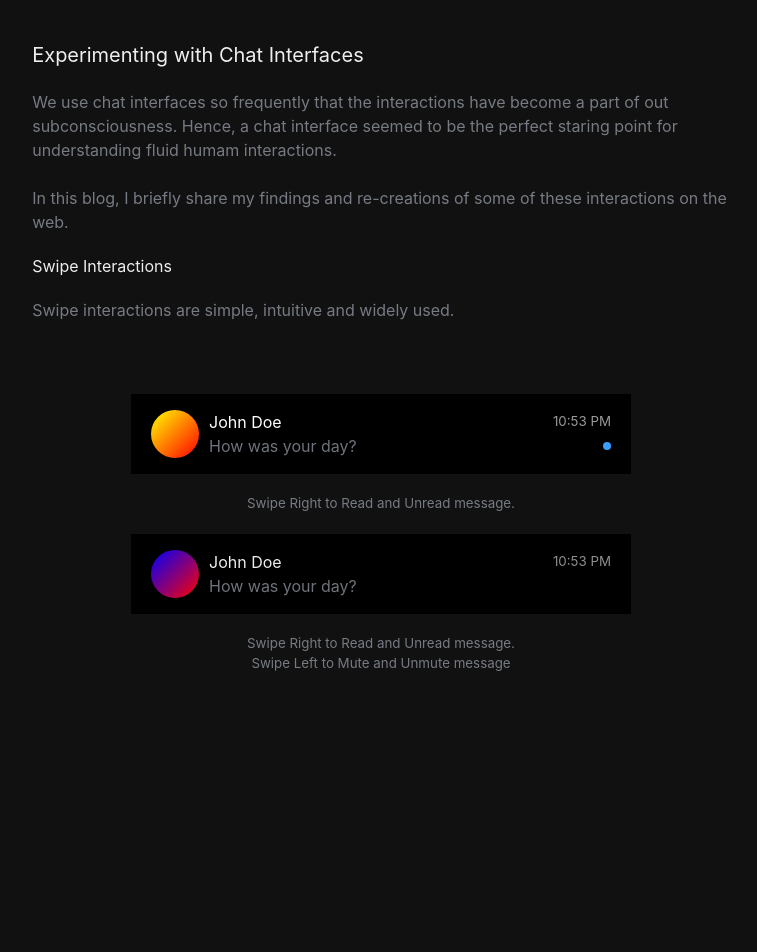
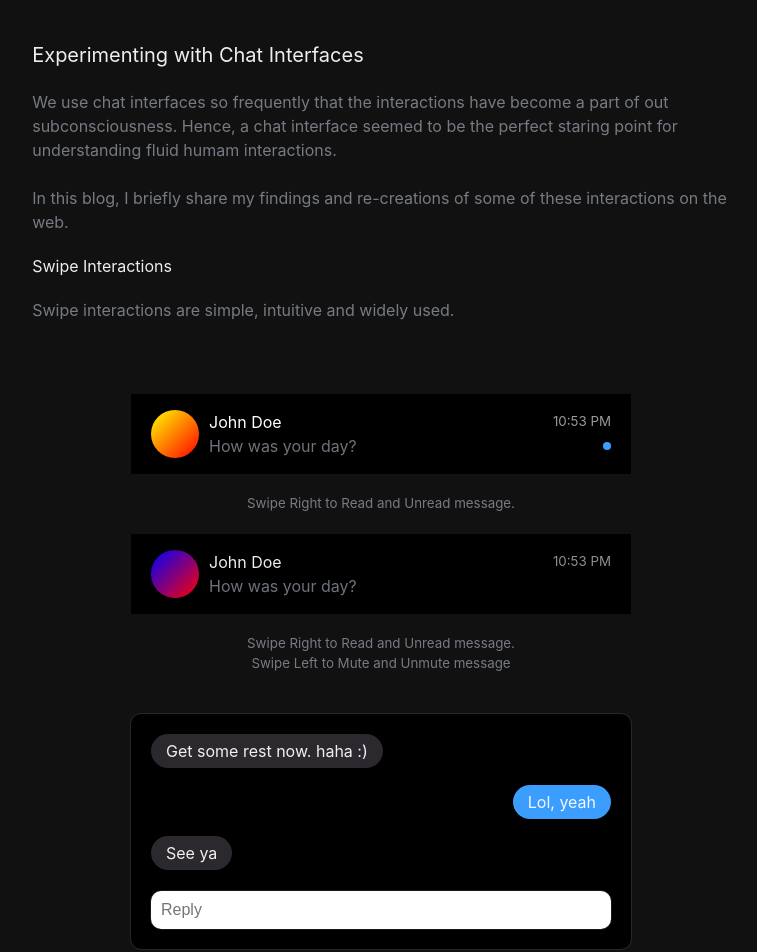
Before and after one commit to harsh-1923/ui-scrible, a React (Vite) app in the folder client/: page /components/chat-interfaces in a window 1280 px wide. Shown: the top 952 px of the page, without its empty margins (259-1016 px from the left). Built offline with nearby package versions, Linux system fonts and the light colour scheme; the HTML template or start-up script is replaced by a standard one.

Commit message:
swipe to reply

```diff
--- a/client/index.html
+++ b/client/index.html
@@ -3,7 +3,7 @@
   <head>
     <meta charset="UTF-8" />
     <link rel="icon" type="image/svg+xml" href="/vite.svg" />
-    <meta name="viewport" content="width=device-width, initial-scale=1.0" />
+    <meta name="viewport" content="width=device-width, initial-scale=1.0 " />
     <title>ScribleUI</title>
   </head>
   <body>
--- a/client/src/Pages/Demo/ChatInterfaces/ChatInterfaces.jsx
+++ b/client/src/Pages/Demo/ChatInterfaces/ChatInterfaces.jsx
@@ -11,6 +11,7 @@ import MarkChatReadIcon from "@mui/icons-material/MarkChatRead";
 import MarkChatUnreadIcon from "@mui/icons-material/MarkChatUnread";
 import ChatVariantV2 from "../../../ui/ChatVariantV2/ChatVariantV2";
 import ChatVariantV3 from "../../../ui/ChatVariantV3/ChatVariantV3";
+import SwipeToReply from "../../../ui/SwipeToReply/SwipeToReply";
 
 const ChatVariant1 = ({
   name = "John Doe",
@@ -62,9 +63,9 @@ const ChatVariant1 = ({
 };
 
 const ChatInterfaces = () => {
-  useEffect(() => {
-    toast.info("This page is a work in progress.");
-  }, []);
+  // useEffect(() => {
+  //   toast.info("This page is a work in progress.");
+  // }, []);
   return (
     <div className="ci-wrap">
       <DemoTitle title={"Experimenting with Chat Interfaces"} />
@@ -87,9 +88,7 @@ const ChatInterfaces = () => {
         Swipe interactions are simple, intuitive and widely used.
       </p>
       <br />
-      {/* <DemoArea>
-        <ChatVariant1 />
-      </DemoArea> */}
+
       <br />
       <br />
       <ChatVariant1 />
@@ -106,6 +105,8 @@ const ChatInterfaces = () => {
 
       {/* <ChatVariantV3 /> */}
 
+      <SwipeToReply />
+
       <div className="filler" />
     </div>
   );
--- a/client/src/index.css
+++ b/client/src/index.css
@@ -26,6 +26,12 @@
   background-color: var(--background-dark);
 }
 
+input[type="text"],
+input[type="number"],
+textarea {
+  font-size: 16px;
+}
+
 ::-webkit-scrollbar {
   display: none;
 }
--- /dev/null
+++ b/client/src/ui/SwipeToReply/SwipeToReply.css
@@ -0,0 +1,109 @@
+.str-wrap {
+  --sender-bg: #2b292d;
+  --reciever-bg: #3b9eff;
+  background-color: black;
+  outline: var(--outline-muted);
+  width: 90%;
+  max-width: 500px;
+  padding: 20px;
+  border-radius: 10px;
+  margin-top: 40px;
+  overflow: hidden;
+}
+
+.message-wrap {
+  width: 100%;
+  display: flex;
+  align-items: center;
+  justify-content: flex-start;
+  z-index: -100;
+}
+
+.reply-icon {
+  opacity: 0;
+}
+
+.reply-icon {
+  animation: reveal 1s ease-in-out;
+}
+
+@keyframes reveal {
+  0% {
+    opacity: 0;
+  }
+  100% {
+    opacity: 0.8;
+  }
+}
+.message {
+  margin-left: -22px;
+  z-index: 100;
+  max-width: 80%;
+  display: flex;
+  align-items: center;
+  background-color: var(--sender-bg);
+  border-radius: 20px;
+  padding: 5px 15px;
+  margin-bottom: 1px;
+}
+
+.message:where([data-state-sender="false"]) {
+  justify-content: flex-end;
+  background-color: var(--reciever-bg);
+}
+
+.message-wrap:where([data-state-sender="false"]) {
+  justify-content: flex-end;
+}
+
+.message-wrap.message-wrap:where([data-state-sender="false"])
+  + .message-wrap:where([data-state-sender="true"]) {
+  margin-top: 16px;
+}
+
+.message-wrap.message-wrap:where([data-state-sender="true"])
+  + .message-wrap:where([data-state-sender="false"]) {
+  margin-top: 16px;
+}
+
+.form {
+  position: relative;
+}
+
+.str-reply-text {
+  position: absolute;
+  top: -30px;
+  margin-top: 20px;
+  margin-bottom: -15px;
+  z-index: -100 !important;
+  background-color: black;
+  width: 100%;
+}
+
+.str-input {
+  width: 100%;
+  margin-top: 20px;
+
+  padding: 10px;
+  border-radius: 10px;
+  border: none;
+  font-size: 16px;
+  /* background-color: rgb(0, 0, 0); */
+  outline: var(--outline-muted);
+  z-index: 100;
+}
+
+.str-input:focus {
+  animation: in-focus 10ms ease-in-out;
+  outline-offset: 3px;
+  outline: 1px solid var(--reciever-bg);
+}
+
+@keyframes in-focus {
+  0% {
+    outline-offset: 0px;
+  }
+  100% {
+    outline-offset: 3px;
+  }
+}
--- /dev/null
+++ b/client/src/ui/SwipeToReply/SwipeToReply.jsx
@@ -0,0 +1,121 @@
+import React from "react";
+import "./SwipeToReply.css";
+
+import { motion } from "framer-motion";
+
+const messages = [
+  { sender: true, text: "Get some rest now. haha :)" },
+  { sender: false, text: "Lol, yeah" },
+  { sender: true, text: "See ya" },
+];
+
+const Reply = () => {
+  return (
+    <svg
+      className="reply-icon"
+      xmlns="http://www.w3.org/2000/svg"
+      width="22"
+      height="22"
+      viewBox="0 0 24 24"
+      fill="none"
+      stroke="currentColor"
+      stroke-width="2"
+      stroke-linecap="round"
+      stroke-linejoin="round"
+    >
+      <polyline points="9 17 4 12 9 7" />
+      <path d="M20 18v-2a4 4 0 0 0-4-4H4" />
+    </svg>
+  );
+};
+
+const Message = ({ inputRef, message }) => {
+  const [draggring, setDragging] = React.useState(false);
+  const MAX_DRAG_DISTANCE = 40;
+
+  const handleDragStart = (event, info) => {
+    setDragging(false);
+    setDragging(true);
+  };
+
+  const handleDragEnd = (event, info) => {
+    setDragging(false);
+
+    const deltaX = info.offset.x;
+
+    if (deltaX > MAX_DRAG_DISTANCE) {
+      if (inputRef.current) {
+        inputRef.current.focus();
+      }
+    }
+  };
+  return (
+    <div
+      data-state-sender={`${message.sender ? "true" : "false"}`}
+      className="message-wrap"
+    >
+      <div className="message-backdrop">
+        <svg
+          className={`${draggring ? "reply-icon" : null}`}
+          xmlns="http://www.w3.org/2000/svg"
+          width="22"
+          height="22"
+          viewBox="0 0 24 24"
+          fill="none"
+          stroke="currentColor"
+          strokeWidth="2"
+          strokeLinecap="round"
+          strokeLinejoin="round"
+        >
+          <polyline points="9 17 4 12 9 7" />
+          <path d="M20 18v-2a4 4 0 0 0-4-4H4" />
+        </svg>
+      </div>
+      <motion.div
+        drag={"x"}
+        dragElastic={0.1}
+        dragSnapToOrigin
+        dragConstraints={{
+          left: -1 * MAX_DRAG_DISTANCE,
+          right: MAX_DRAG_DISTANCE,
+        }}
+        // onDrag={handleDrag}
+        onDragStart={handleDragStart}
+        onDragEnd={handleDragEnd}
+        data-state-sender={`${message.sender ? "true" : "false"}`}
+        className="message"
+      >
+        {message.text}
+      </motion.div>
+    </div>
+  );
+};
+
+const SwipeToReply = () => {
+  const strInputRef = React.useRef(null);
+  return (
+    <div className="str-wrap">
+      {messages.map((msg, idx) => {
+        return (
+          <Message
+            inputRef={strInputRef}
+            message={msg}
+            text={msg.text}
+            key={idx}
+          />
+        );
+      })}
+
+      <form>
+        <input
+          className="str-input"
+          ref={strInputRef}
+          placeholder="Reply"
+          type="text"
+        />
+      </form>
+    </div>
+  );
+};
+
+export default SwipeToReply;
```
